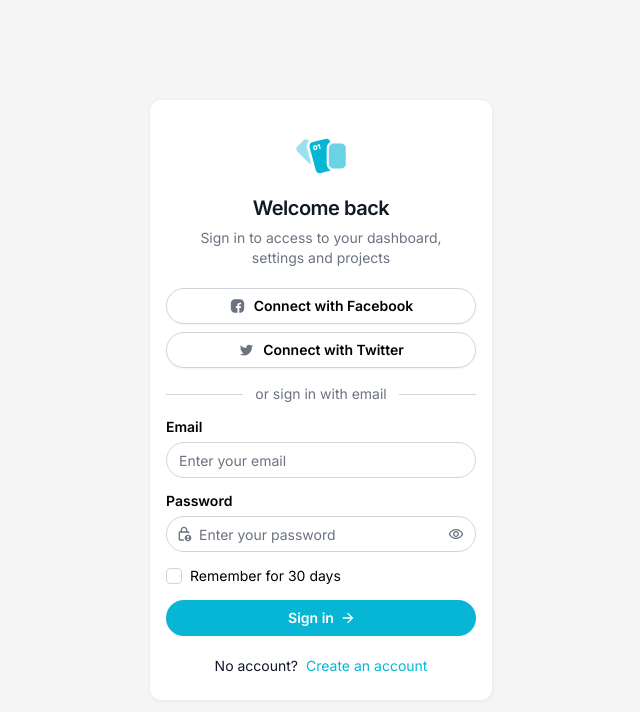
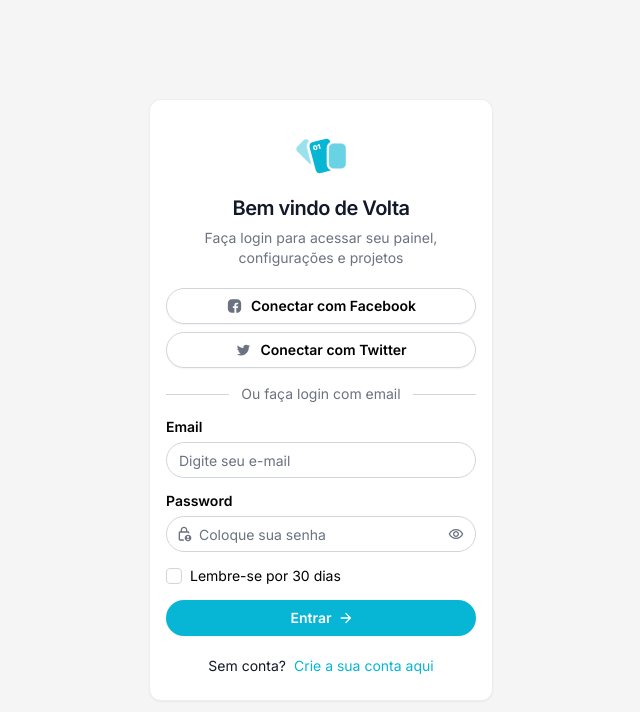
Before and after one commit to guialveess/simple-login-react, a React (Vite) app: page / in a window 1280 px wide. Shown: the top 712 px of the page, without its empty margins (319-959 px from the left). Built offline with nearby package versions, Linux system fonts and the light colour scheme; the HTML template or start-up script is replaced by a standard one.

Commit message:
git commit -m ":bricks: ci: Modificação nos Componentes"

```diff
--- a/src/pages/components/CardFooter.tsx
+++ b/src/pages/components/CardFooter.tsx
@@ -3,8 +3,8 @@ import { CardFooter as Footer } from "@/components/ui/card";
 export default function CardFooter() {
     return (
         <Footer className="justify-center gap-2 text-sm font-normal">
-            <span className="text-primary">No account?</span>
-            <a href="" className="text-accent">Create an account</a>
+            <span className="text-primary">Sem conta?</span>
+            <a href="" className="text-accent">Crie a sua conta aqui</a>
         </Footer>
     )
 }
--- a/src/pages/components/CardHeader.tsx
+++ b/src/pages/components/CardHeader.tsx
@@ -8,8 +8,8 @@ export default function CardHeader() {
     return (
         <Header className="items-center gap-1">
             <img className="w-16 h-16" src="/BaseLogo.svg" alt="LOGO" />
-            <CardTitle>Welcome back</CardTitle>
-            <CardDescription className="px-5 ">Sign in to access to your dashboard, settings and projects</CardDescription>
+            <CardTitle>Bem vindo de Volta</CardTitle>
+            <CardDescription className="px-5 ">Faça login para acessar seu painel, configurações e projetos</CardDescription>
         </Header>
     )
 }
--- a/src/pages/components/HeaderButtons.tsx
+++ b/src/pages/components/HeaderButtons.tsx
@@ -3,13 +3,13 @@ import { Button } from "@/components/ui/button";
 export default function HeaderButtons() {
     return (
         <div className="space-y-2">
-            <Button variant={"outline"} className="gap-2">
+            <Button variant={"outline"} className="gap-2 hover:bg-slate-200">
                 <img src="/facebook.svg" alt="facebook" />
-                <span className="font-semibold">Connect with Facebook</span>
+                <span className="font-semibold">Conectar com Facebook</span>
             </Button>
-            <Button variant={"outline"} className="gap-2">
+            <Button variant={"outline"} className="gap-2 hover:bg-slate-200">
                 <img src="/twitter.svg" alt="facebook" />
-                <span className="font-semibold">Connect with Twitter</span>
+                <span className="font-semibold">Conectar com Twitter</span>
             </Button>
         </div>
     )
--- a/src/pages/components/LinearTitle.tsx
+++ b/src/pages/components/LinearTitle.tsx
@@ -2,7 +2,7 @@ export default function LinearTitle() {
     return (
         <div className="grid grid-cols-[1fr_auto_1fr] items-center gap-3">
             <span className="inline-block h-[1px] bg-stroke"></span>
-            <span className="text-sm text-secondary">or sign in with email</span>
+            <span className="text-sm text-secondary">Ou faça login com email</span>
             <span className="inline-block h-[1px] bg-stroke"></span>
         </div>
     )
--- a/src/pages/components/LoginForm.tsx
+++ b/src/pages/components/LoginForm.tsx
@@ -45,22 +45,22 @@ export default function LoginForm() {
             <InputDemo
                 label="Email"
                 type="email"
-                placeholder="Enter your email"
+                placeholder="Digite seu e-mail"
                 error={errors.email?.message}
                 {...register("email")}
             />
             <InputDemo
                 label="Password"
-                placeholder="Enter your password"
+                placeholder="Coloque sua senha"
                 type="password"
                 startIcon="/security.svg"
                 endIcon="/eyes.svg"
                 error={errors.password?.message}
                 {...register("password")}
             />
-            <CheckboxDemo label="Remember for 30 days" id="remember" />
+            <CheckboxDemo label="Lembre-se por 30 dias" id="remember" />
             <Button loading={isLoading} type="submit" className="space-x-2">
-                <span>Sign in</span>
+                <span>Entrar    </span>
                 <img src="/right-chevron.svg" alt="Chevron-right" />
             </Button>
         </form>
```
